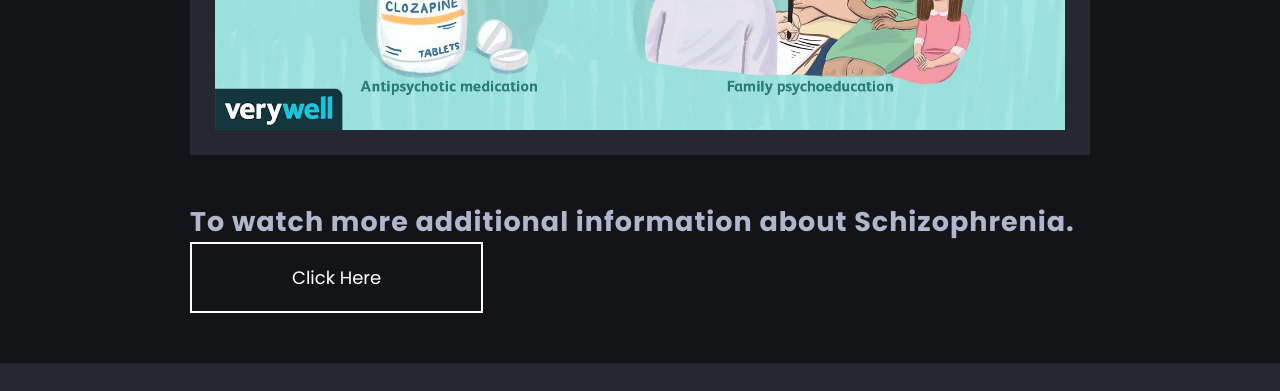
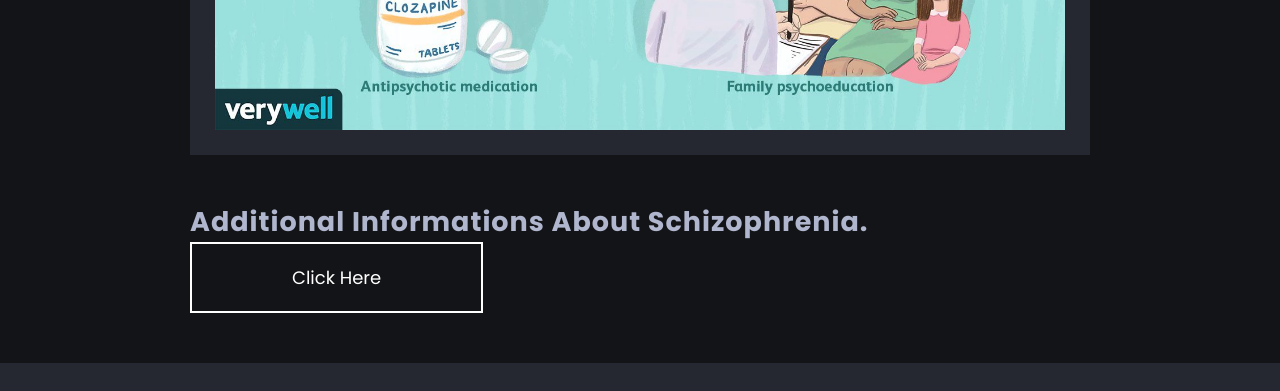
Before and after one commit to 0xakii/0xakii.github.io, a plain HTML site: page post.html in a window 1280 px wide. Shown: the part 10160-10551 px from the top of the page. Drawn offline with nearby package versions, Linux system fonts and the light colour scheme.

Commit message:
post.html

```diff
--- a/post.html
+++ b/post.html
@@ -318,7 +318,7 @@
             </div>
             <div class="complications" id="complications">
                 <br>
-<h2><span></span> To watch more additional information about Schizophrenia. <span></span></h2> <button class="button_chlamydia" onclick="window.open('https://www.youtube.com/watch?v=K2sc_ck5BZU&t=209s'); return false;">Click Here</button>
+<h2><span></span> Additional Informations About Schizophrenia. <span></span></h2> <button class="button_chlamydia" onclick="window.open('https://www.youtube.com/watch?v=K2sc_ck5BZU&t=209s'); return false;">Click Here</button>
 
 
             </div>
```
